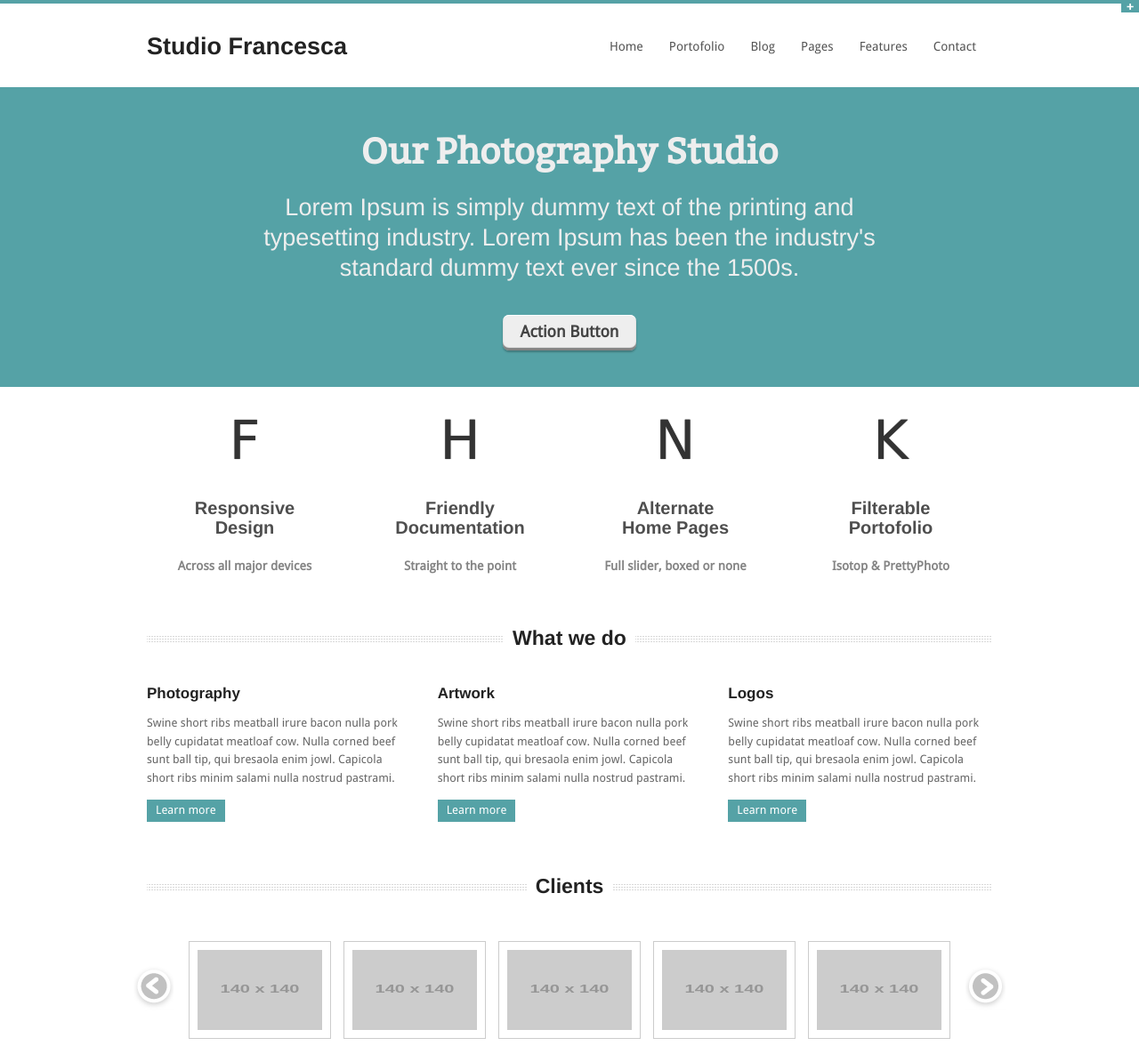
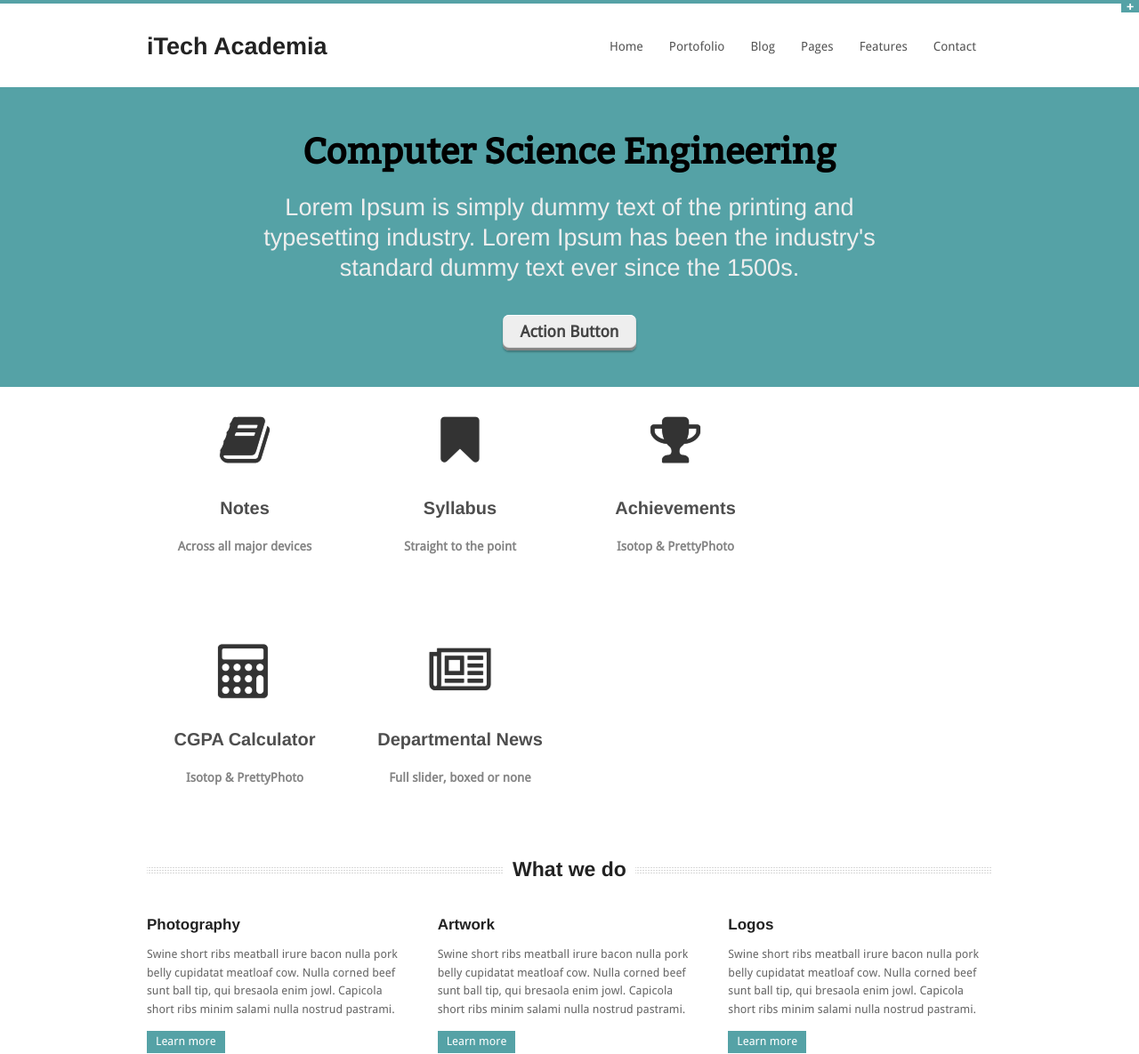
Before and after one commit to DepartmentProject/department_webapp, a Django app: page /cse_home in a window 1280 px wide. Shown: the top 1185 px of the page at 89% size. Run offline with Django 3.2, Linux system fonts and the light colour scheme; grey boxes labelled with a size stand in for pictures from a placeholder-image service; some libraries are stand-ins or nearby versions.

Commit message:
csepgversion 1

```diff
--- a/department_project/initial/urls.py
+++ b/department_project/initial/urls.py
@@ -18,6 +18,7 @@ from django.urls import path
 from . import views
 urlpatterns = [
     path('admin/', admin.site.urls),
-    path('',views.index, name = "index"),
+    path('',views.index, name = "Index"),
+    path('index',views.index, name = "index"),
     path('cse_home', views.cse_home, name = "cse_home")
 ]
--- a/department_project/initial/views.py
+++ b/department_project/initial/views.py
@@ -4,4 +4,4 @@ def index(request):
     return render(request, "index.html")
 
 def cse_home(request):
-    return render(request, "index2.html")
+    return render(request, "cse.html")
--- a/department_project/templates/index2.html
+++ b/department_project/templates/cse.html
@@ -10,13 +12,15 @@
 <meta charset="utf-8"/>
 <!-- Set the viewport width to device width for mobile -->
 <meta name="viewport" content="width=device-width"/>
-<title>Studio Francesca - Premium Theme by WowThemes.net</title>
+<title>CSE</title>
+
 <!-- CSS Files-->
-<link rel="stylesheet" href="stylesheets/style.css">
+<link rel="stylesheet" href="{% static 'stylesheets/style.css' %}">
 
-<link rel="stylesheet" href="stylesheets/skins/blue.css">
+<link rel="stylesheet" href="{% static 'stylesheets/skins/blue.css' %}">
 <!-- skin color -->
-<link rel="stylesheet" href="stylesheets/responsive.css">
+<link rel="stylesheet" href="{% static 'stylesheets/responsive.css' %}">
+
 <!-- IE Fix for HTML5 Tags -->
 <!--[if lt IE 9]>
     <script src="http://html5shiv.googlecode.com/svn/trunk/html5.js"></script>
@@ -43,8 +47,8 @@
 <div class="row">
 	<div class="headerlogo four columns">
 		<div class="logo">
-			<a href="index.html">
-			<h4>Studio Francesca</h4>
+			<a href="index">
+			<h4>iTech Academia</h4>
 			</a>
 		</div>
 	</div>
@@ -52,10 +56,7 @@
 		<nav id="nav-wrap">
 		<ul id="main-menu" class="nav-bar sf-menu">
 			<li class="current">
-			<a href="index.html">Home</a>
-			<ul>
-				<li><a href="index2.html">Without slider</a></li>
-			</ul>
+			<a href="index">Home</a>
 			</li>
 			<li>
 			<a href="#">Portofolio</a>
@@ -105,7 +106,7 @@
 	<div class="row">
 		<div class="twelve columns">
 			<div class="noslide">
-				 <h1>Our Photography Studio</h1>
+				 <h1 style="color: black;">Computer Science Engineering</h1>
 				<h3>Lorem Ipsum is simply dummy text of the printing and typesetting industry. Lorem Ipsum has been the industry's standard dummy text ever since the 1500s.</h3>
 			<div class="minipause"></div><br/>
 			<a href="#" class="clear actbutton">Action Button</a>
@@ -120,37 +121,49 @@
 		<ul class="ca-menu">
 			<li>
 			<a href="#">
-			<span class="ca-icon">F</span>
+			<span class="ca-icon"><i class="fa fa-book"></i></span>
 			<div class="ca-content">
-				<h2 class="ca-main">Responsive<br/> Design</h2>
+				<h2 class="ca-main">Notes</h2>
 				<h3 class="ca-sub">Across all major devices</h3>
 			</div>
 			</a>
 			</li>
 			<li>
 			<a href="#">
-			<span class="ca-icon">H</span>
+			<span class="ca-icon"><i class="fa fa-bookmark"></i></span>
 			<div class="ca-content">
-				<h2 class="ca-main">Friendly<br/> Documentation</h2>
+				<h2 class="ca-main">Syllabus</h2>
 				<h3 class="ca-sub">Straight to the point</h3>
 			</div>
 			</a>
 			</li>
+
 			<li>
 			<a href="#">
-			<span class="ca-icon">N</span>
+			<span class="ca-icon"><i class="fa fa-trophy"></i></span>
 			<div class="ca-content">
-				<h2 class="ca-main">Alternate<br/> Home Pages</h2>
-				<h3 class="ca-sub">Full slider, boxed or none</h3>
+				<h2 class="ca-main">Achievements</h2>
+				<h3 class="ca-sub">Isotop & PrettyPhoto</h3>
 			</div>
 			</a>
 			</li>
+
 			<li>
 				<a href="#">
-			<span class="ca-icon">K</span>
+				<span class="ca-icon"><i class="fa fa-calculator"></i></span>
 				<div class="ca-content">
-				<h2 class="ca-main">Filterable<br/> Portofolio</h2>
+					<h2 class="ca-main">CGPA Calculator</h2>
 					<h3 class="ca-sub">Isotop & PrettyPhoto</h3>
+				</div>
+				</a>
+				</li>
+
+			<li>
+				<a href="#">
+				<span class="ca-icon"><i class="fa fa-newspaper-o"></i></span>
+				<div class="ca-content">
+					<h2 class="ca-main">Departmental News</h2>
+					<h3 class="ca-sub">Full slider, boxed or none</h3>
 				</div>
 				</a>
 				</li>
--- a/department_project/templates/index.html
+++ b/department_project/templates/index.html
@@ -54,9 +54,6 @@
 		<ul id="main-menu" class="nav-bar sf-menu">
 			<li class="current">
 			<a href="">Home</a>
-			<ul>
-				<li><a href="index2.html">Without slider</a></li>
-			</ul>
 			</li>
 			<li>
 			<a href="#">Portofolio</a>
```
Also changed, not shown: other parts of department_project/templates/cse.html (+15 -13 lines). Lines whose indentation alone changed are shown as unchanged.
